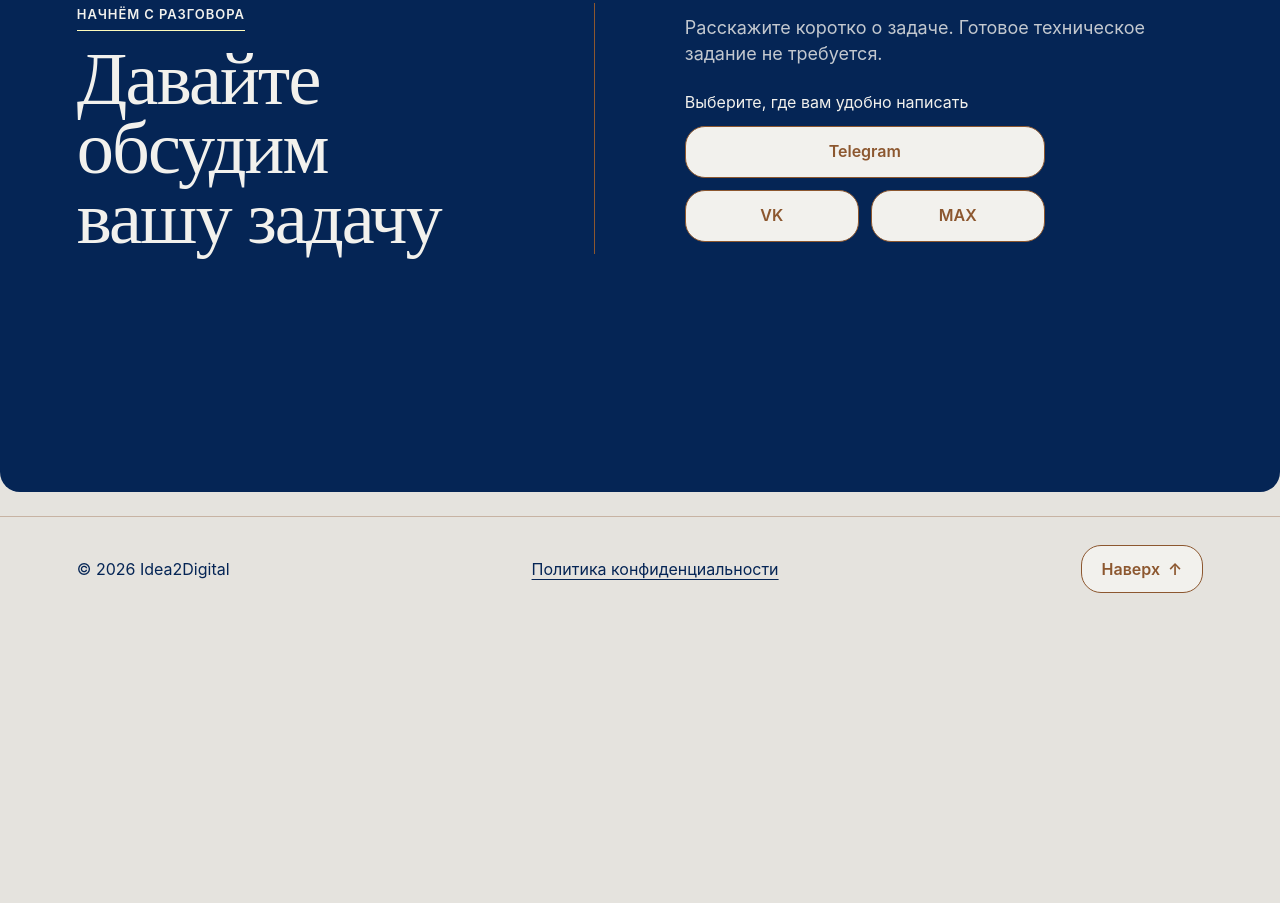
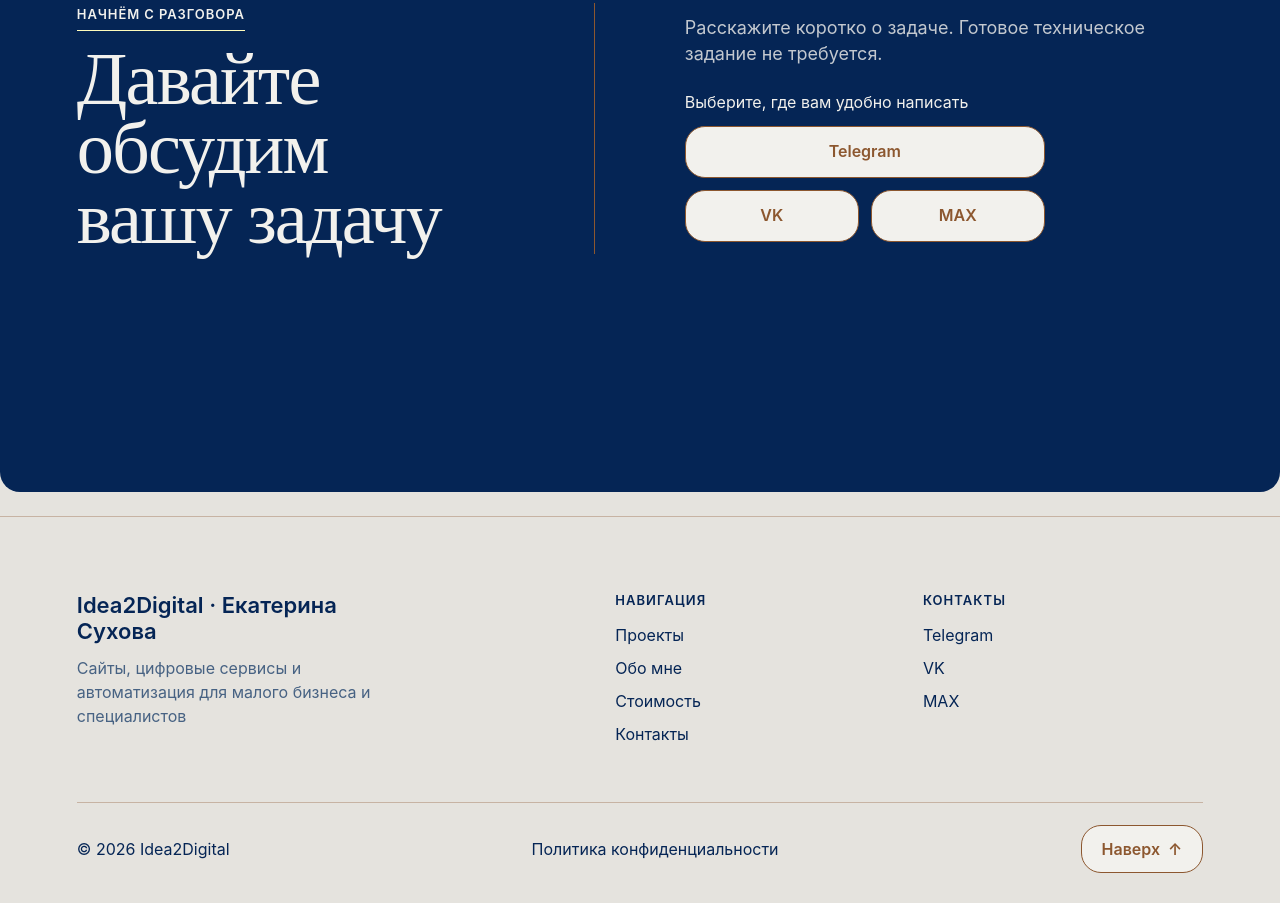
Before and after one commit to katenkasukhova/idea2digital, a plain HTML site: page index.html in a window 1280 px wide. Shown: the part 5554-6457 px from the top of the page. Before the commit the page ends 6183 px from the top, so only its background shows below. Drawn offline with Linux system fonts and the light colour scheme.

Commit message:
Expand footer navigation and contacts

```diff
--- a/index.html
+++ b/index.html
@@ -302,12 +302,21 @@
     .final-action .messenger-links { display:grid; grid-template-columns:repeat(2,minmax(0,1fr)); width:100%; max-width:360px; gap:12px; }
     .final-action .messenger-links a { width:100%; min-height:52px; background:var(--paper); color:var(--caramel); }
     .final-action .messenger-links a:first-child { grid-column:1 / -1; }
-    .site-footer { max-width:1440px; margin:0 auto; padding:28px clamp(20px,6vw,92px) 36px; display:flex; flex-wrap:wrap; align-items:center; justify-content:space-between; gap:16px 32px; border-top:1px solid var(--line); color:var(--navy); font:400 16px/1.5 var(--font-sans); }
-    .site-footer p { margin:0; }
-    .site-footer .privacy-link { color:var(--navy); text-underline-offset:4px; }
+    .site-footer { max-width:1440px; margin:0 auto; padding:clamp(42px,6vw,76px) clamp(20px,6vw,92px) 30px; border-top:1px solid var(--line); color:var(--navy); font:400 16px/1.5 var(--font-sans); }
+    .footer-main { display:grid; grid-template-columns:minmax(0,1.4fr) minmax(150px,.7fr) minmax(180px,.85fr); gap:clamp(28px,6vw,96px); padding-bottom:clamp(32px,5vw,56px); }
+    .footer-brand { max-width:300px; }
+    .footer-brand strong { display:block; margin-bottom:12px; font:600 22px/1.15 var(--font-sans); }
+    .footer-brand p, .footer-column p { margin:0; }
+    .footer-brand p { color:rgba(10,48,96,.72); }
+    .footer-column h2 { margin:0 0 14px; font:600 13px/1.2 var(--font-sans); letter-spacing:.08em; text-transform:uppercase; }
+    .footer-nav, .footer-contacts { display:grid; gap:9px; margin:0; padding:0; list-style:none; }
+    .footer-nav a, .footer-contacts a, .site-footer .privacy-link { color:var(--navy); text-decoration:none; }
+    .footer-nav a:hover, .footer-contacts a:hover, .site-footer .privacy-link:hover { text-decoration:underline; text-underline-offset:4px; }
+    .footer-meta { display:flex; flex-wrap:wrap; align-items:center; justify-content:space-between; gap:16px 28px; padding-top:22px; border-top:1px solid var(--line); }
+    .footer-meta p { margin:0; }
     .back-to-top { display:inline-flex; align-items:center; justify-content:center; gap:8px; min-height:48px; padding:0 20px; border:1px solid var(--caramel); border-radius:20px; color:var(--caramel); background:var(--paper); font-weight:600; text-decoration:none; }
     .back-to-top:hover { text-decoration:underline; text-underline-offset:4px; }
-    @media(max-width:760px) { .site-footer { flex-direction:column; align-items:flex-start; gap:12px; } }
+    @media(max-width:760px) { .footer-main { grid-template-columns:1fr; gap:30px; } .footer-meta { align-items:flex-start; flex-direction:column; } }
     .final-contact { height:auto; min-height:calc(100svh - 72px); }
     @media(max-width:760px) { .final-contact { min-height:0; } }
   </style>
@@ -378,9 +387,12 @@
     <div class="final-layout"><div class="final-title"><div class="eyebrow">Начнём с разговора</div><h2>Давайте обсудим<br>вашу задачу</h2></div><div class="final-action"><p>Расскажите коротко о задаче. Готовое техническое задание не требуется.</p><div class="contact-choice"><p class="contact-label">Выберите, где вам удобно написать</p><div class="messenger-links" role="group" aria-label="Выберите мессенджер"><a href="https://t.me/Katenkasukhova" target="_blank" rel="noopener noreferrer" aria-label="Написать в Telegram">Telegram</a><a href="https://vk.ru/Katenkasukhova" target="_blank" rel="noopener noreferrer" aria-label="Открыть профиль VK">VK</a><a href="https://max.ru/u/f9LHodD0cOIeFkNK3e_cFXAHqTgxuSsLaePaY9A1gYjKTnUXJdRQ8m6QvSI" target="_blank" rel="noopener noreferrer" aria-label="Написать в MAX">MAX</a></div></div></div></div>
   </section>
   <footer class="site-footer" aria-label="Информация о сайте">
-    <p>© 2026 Idea2Digital</p>
-    <a class="privacy-link" href="policy.html">Политика конфиденциальности</a>
-    <a class="back-to-top" href="#start">Наверх <span aria-hidden="true">↑</span></a>
+    <div class="footer-main">
+      <div class="footer-brand"><strong>Idea2Digital · Екатерина Сухова</strong><p>Сайты, цифровые сервисы и автоматизация для малого бизнеса и специалистов</p></div>
+      <div class="footer-column"><h2>Навигация</h2><nav aria-label="Навигация в подвале"><ul class="footer-nav"><li><a href="#projects">Проекты</a></li><li><a href="#about">Обо мне</a></li><li><a href="#prices">Стоимость</a></li><li><a href="#contact">Контакты</a></li></ul></nav></div>
+      <div class="footer-column"><h2>Контакты</h2><ul class="footer-contacts"><li><a href="https://t.me/Katenkasukhova" target="_blank" rel="noopener noreferrer">Telegram</a></li><li><a href="https://vk.ru/Katenkasukhova" target="_blank" rel="noopener noreferrer">VK</a></li><li><a href="https://max.ru/u/f9LHodD0cOIeFkNK3e_cFXAHqTgxuSsLaePaY9A1gYjKTnUXJdRQ8m6QvSI" target="_blank" rel="noopener noreferrer">MAX</a></li></ul></div>
+    </div>
+    <div class="footer-meta"><p>© 2026 Idea2Digital</p><a class="privacy-link" href="policy.html">Политика конфиденциальности</a><a class="back-to-top" href="#start">Наверх <span aria-hidden="true">↑</span></a></div>
   </footer>
   <script>
     const carousel = document.querySelector('.project-carousel');
```
